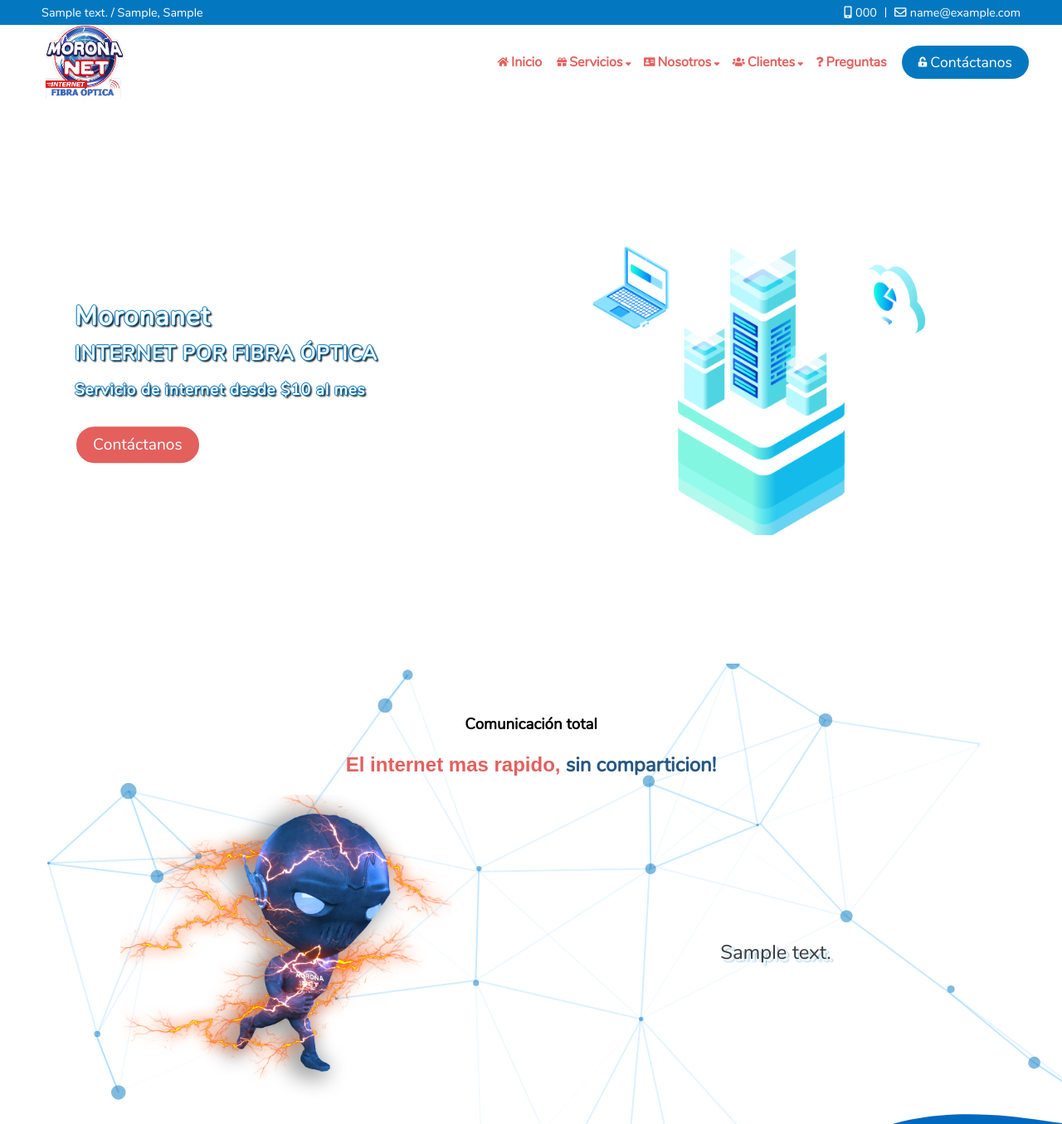
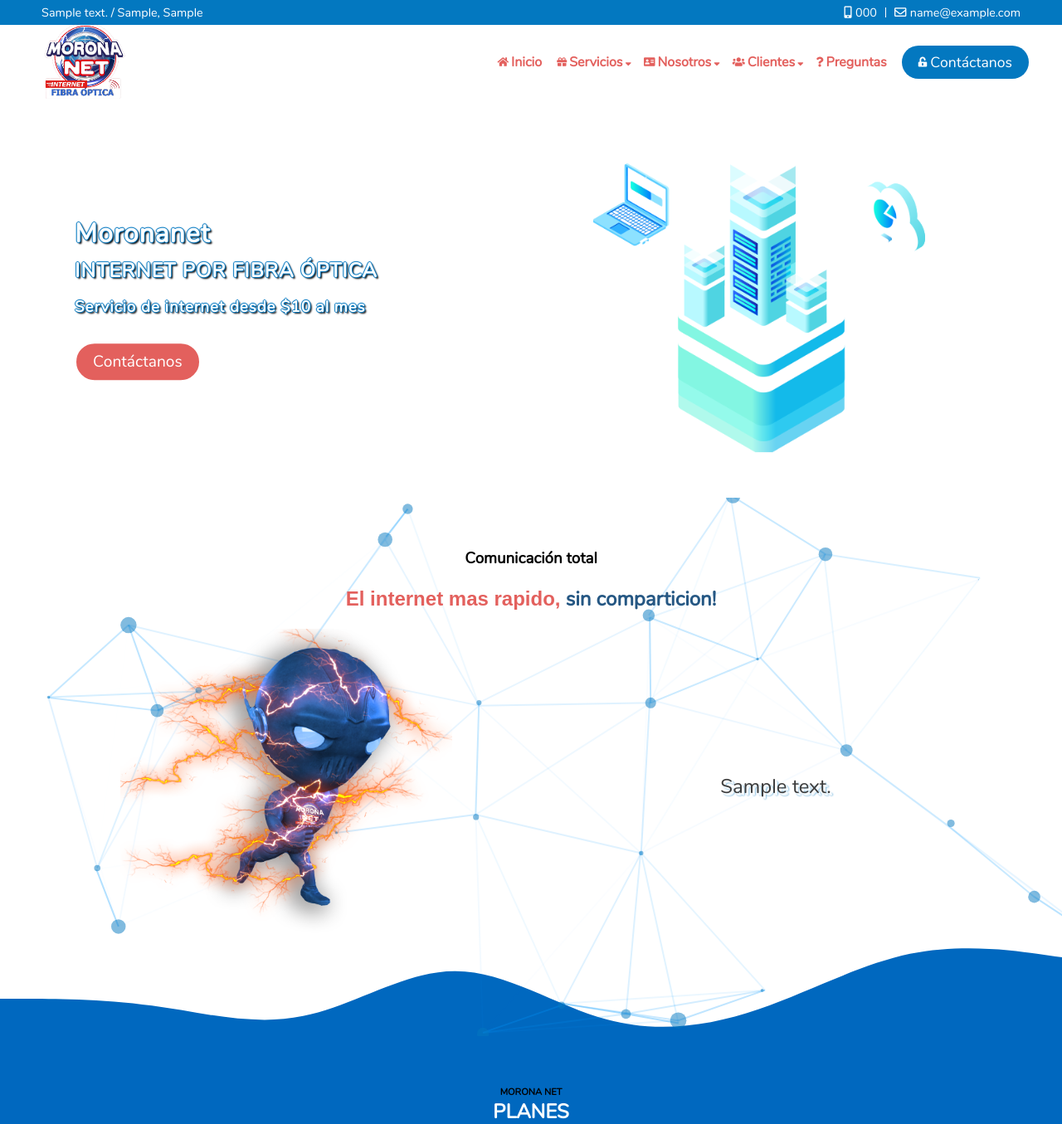
Before and after one commit to snakepatch53/moronanet, a PHP site: template src/templates/public.pages/home.php in a window 1280 px wide. Shown: the top 1355 px of the page at 83% size. Run offline with PHP 8.4, Linux system fonts and the light colour scheme; the template is opened without the code that fills it: most values are stand-ins (such as "Sample title", 1, 10 or a date in 2020); data that the repository does not hold is empty.

Commit message:
Changes to be committed: 	modified:   public/css.public/slider.css

```diff
--- a/public/css.public/slider.css
+++ b/public/css.public/slider.css
@@ -2,6 +2,8 @@
     display: flex;
     width: 100%;
     height: calc(100vh - var(--header-height) - 30px);
+/*    acabo de agregar esto para reduicir el tamaño*/
+    max-height: 60vh;
     overflow: hidden;
 }
 
```
